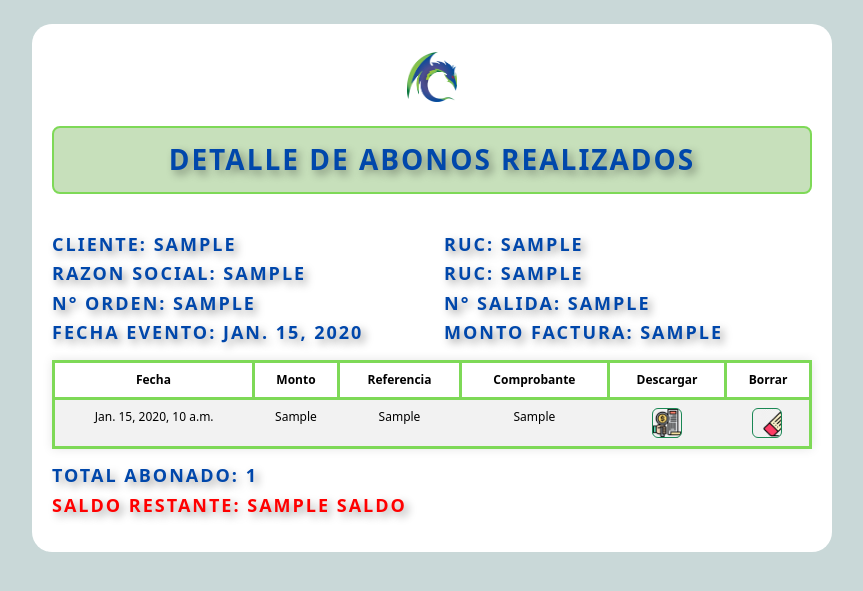
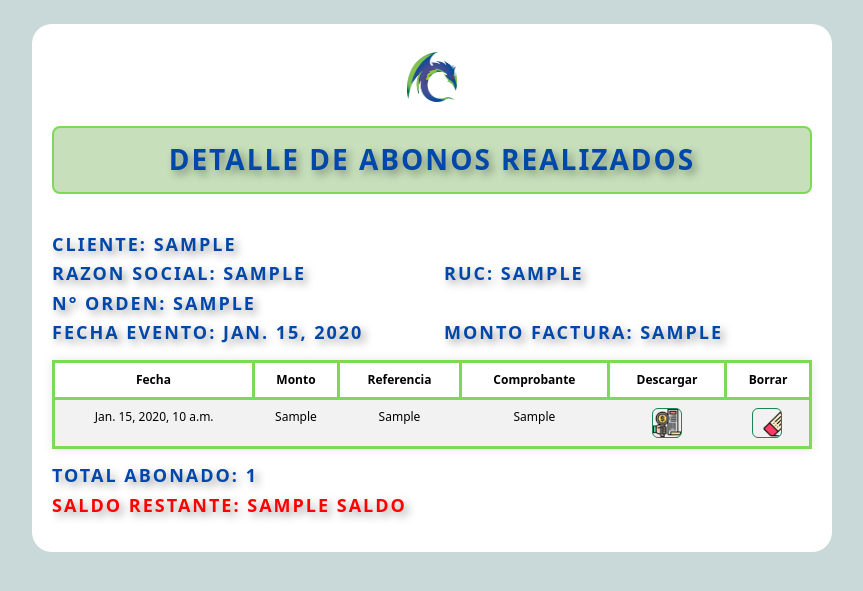
Before and after one commit to lcastillo1486/ControlRadios, a Django app: template movimientos/templates/detalleabonos.html in a window 1280 px wide. Shown: the part 56-647 px from the top of the page, without its empty margins (208-1071 px from the left). Run offline with Django 4.2, Linux system fonts and the light colour scheme; the template is opened without the code that fills it: most values are stand-ins (such as "Sample title", 1, 10 or a date in 2020); some libraries are stand-ins or nearby versions.

Commit message:
detalle_abono

```diff
--- a/movimientos/templates/detalleabonos.html
+++ b/movimientos/templates/detalleabonos.html
@@ -140,7 +140,7 @@
                 <h3>Cliente: {{lista_cliente}}</h3>
             </div>
             <div class="col-md-6">
-                <h3>Ruc: {{cliente_ruc}} </h3>
+
             </div>
         </div>
         <div class="row">
@@ -156,7 +156,7 @@
                 <h3>N° Orden: {{numero_orden}}</h3>
             </div>
             <div class="col-md-6">
-                <h3>N° Salida: {{numero_salida}} </h3>
+
             </div>
         </div>
         <div class="row">
```
